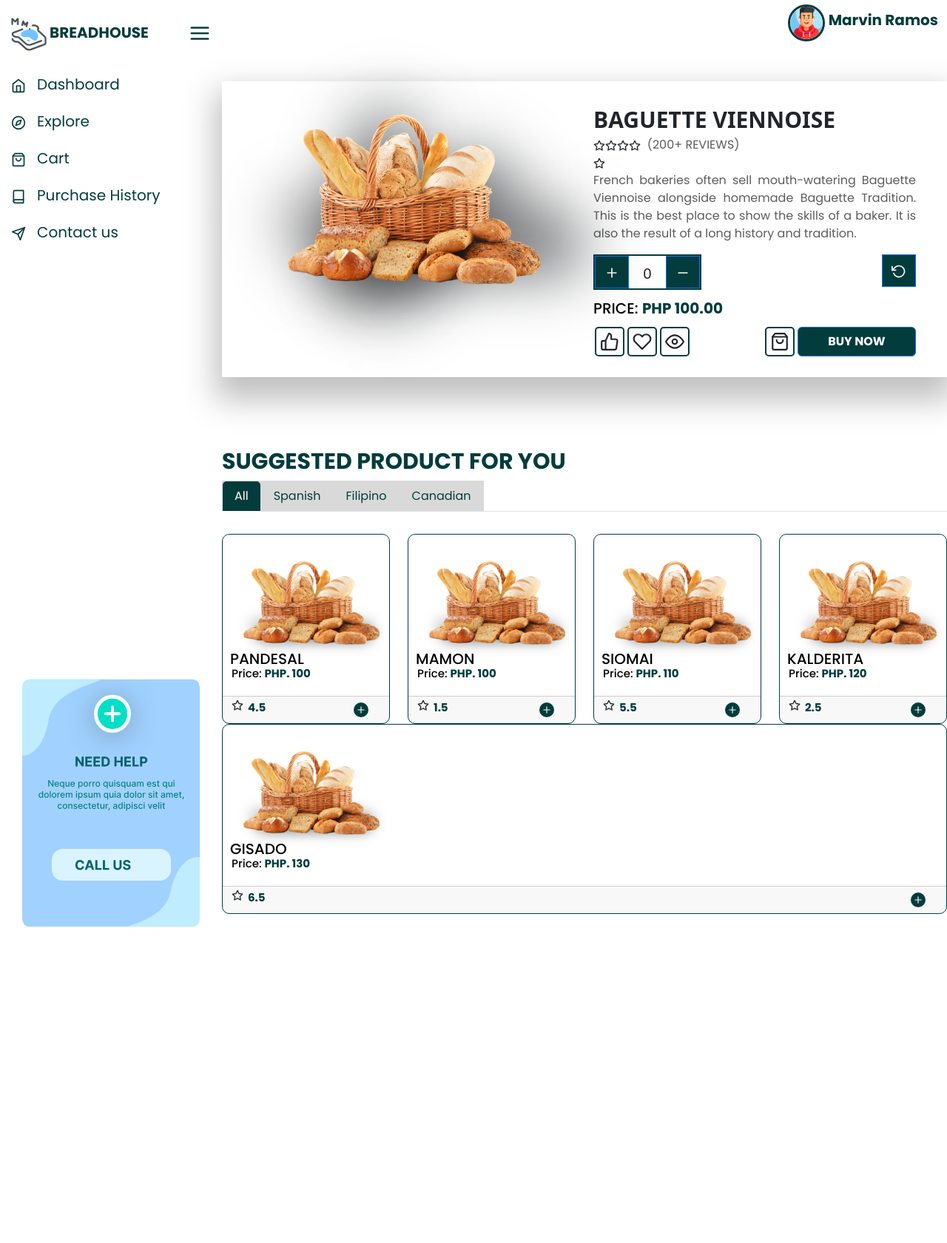
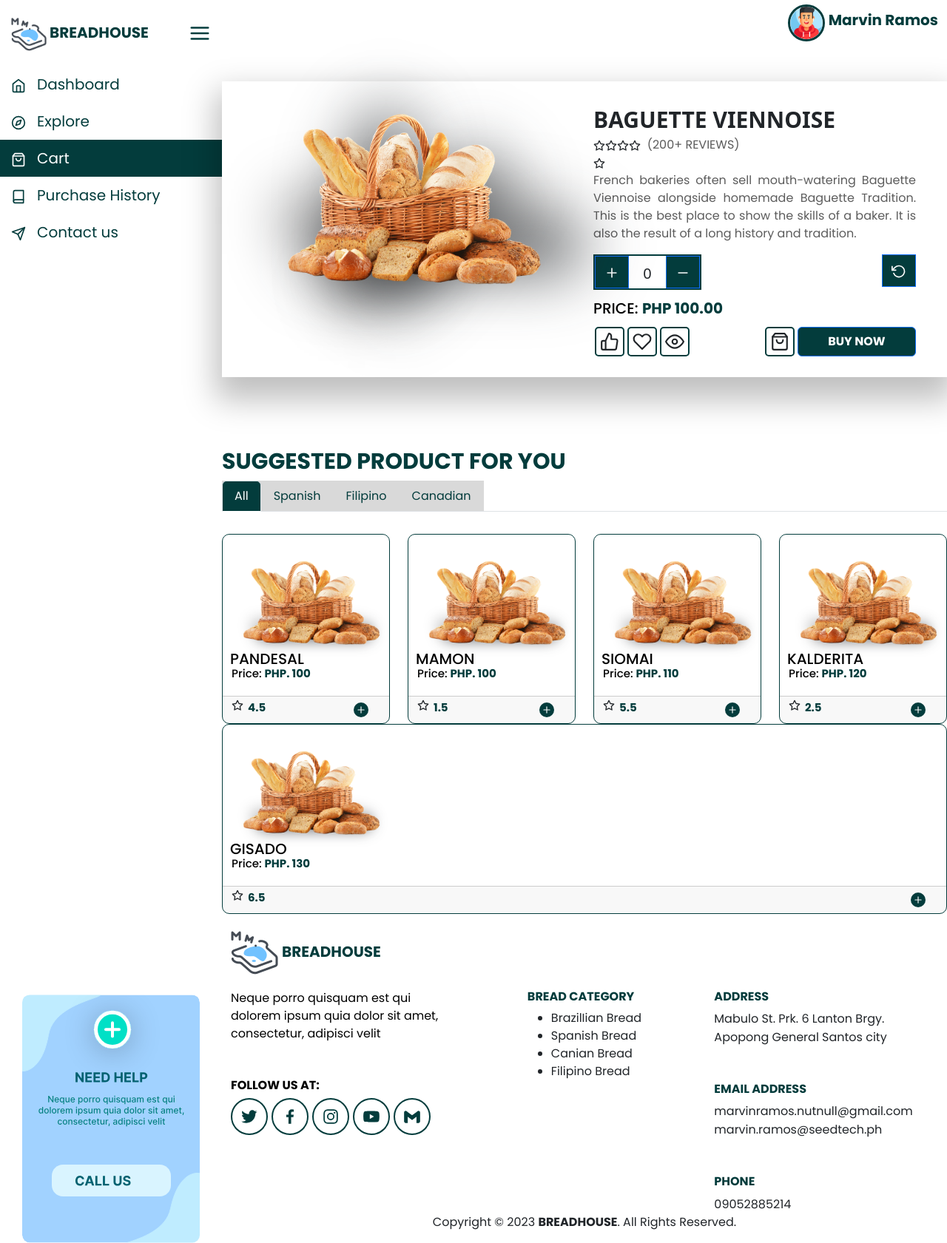
Before and after one commit to MarvsTech/bread-house-app, a React (Create React App) app: page /cart in a window 1280 px wide. Shown: the whole page at 74% size. Before the commit the page ends 1254 px from the top, so only its background shows below. Built offline with nearby package versions, Linux system fonts and the light colour scheme.

Commit message:
updating responsive functionality

```diff
--- a/src/app.css
+++ b/src/app.css
@@ -79,8 +79,8 @@ main {
   transition: all 0.5s;
 }
 .sidebar .navbar-link.active {
-  background-color: #fff;
-  color: #033C3C;
+  background-color: #033C3C;
+  color: #fff;
 }
 .sidebar .contact-us {
   display: flex !important;
@@ -211,7 +211,26 @@ main {
   font-size: 20px;
   padding: 3px;
 }
+@media (max-width: 600px) {
+  .product-card .product-card-container {
+    padding: 10px;
+  }
+  .product-card .card-body img {
+    width: 100%;
+  }
+}
 
+@media (max-width: 600px) {
+  .product-card-container {
+    padding: 10px;
+  }
+}
+
+@media (max-width: 600px) {
+  .card-body img {
+    width: 100%;
+  }
+}
 .banner-container {
   align-items: center;
   display: flex;
@@ -353,13 +372,35 @@ footer .container .footer-heading .social-icon-container h6 {
   font-family: "Poppins", sans-serif;
   font-weight: bold;
 }
+footer .container .footer-heading .social-icon-container .icons {
+  display: flex;
+  align-items: center;
+}
 footer .container .footer-heading .social-icon-container .icons svg {
   margin-right: 5px;
   font-size: 50px;
   background: #fff;
-  border: 2px solid;
+  border: 2px solid #033C3C;
+  color: #033C3C;
   padding: 10px;
   border-radius: 50px;
+  transition: color 0.3s ease;
+}
+footer .container .footer-heading .social-icon-container .icons svg.hover {
+  fill: #033C3C;
+  color: #fff;
+  border: 2px solid #033C3C;
+  cursor: pointer;
+}
+@media (max-width: 600px) {
+  footer .container .footer-heading {
+    margin-bottom: 15px !important;
+    margin-top: 15px !important;
+  }
+}
+footer .container .bread-category-container {
+  display: flex;
+  justify-content: center;
 }
 footer .container .bread-category-container .bread-category h6 {
   font-size: 16px;
@@ -372,6 +413,11 @@ footer .container .bread-category-container .bread-category small ul li {
   font-size: 16px;
   font-family: "Poppins", sans-serif;
 }
+@media (max-width: 600px) {
+  footer .container .bread-category-container {
+    justify-content: flex-start;
+  }
+}
 footer .container .contact-info-container .contact-info h6 {
   font-size: 16px;
   font-weight: bold;
@@ -383,10 +429,14 @@ footer .container .contact-info-container .contact-info small {
   font-size: 16px;
   font-family: "Poppins", sans-serif;
 }
-
-.bread-category-container {
-  display: flex;
-  justify-content: center;
+@media (max-width: 600px) {
+  footer .container .row {
+    flex-direction: column-reverse;
+  }
+  footer .container .row .contact-info {
+    margin-bottom: 15px !important;
+    margin-top: 15px !important;
+  }
 }
 
 .footer-right {
@@ -426,6 +476,11 @@ footer .container .contact-info-container .contact-info small {
   height: 114px;
   left: 11px;
   position: relative;
+}
+@media (max-width: 600px) {
+  .carousel-item .card-column .product-image {
+    width: 100%;
+  }
 }
 .carousel-item .card-column .product-name {
   left: 10px;
@@ -607,9 +662,6 @@ footer .container .contact-info-container .contact-info small {
   .banner-container .banner-row div .product-counter-container .product-reset-wrapper button svg {
     font-size: 30px;
   }
-  .banner-container .banner-row div div .banner-description {
-    font-size: 12px;
-  }
   .banner-container .banner-row div .row .product-icon-info-container {
     width: unset;
   }
@@ -684,8 +736,18 @@ footer .container .contact-info-container .contact-info small {
   color: #fff;
   letter-spacing: 1px;
 }
+@media (max-width: 600px) {
+  .product-table thead tr {
+    font-size: 16px;
+  }
+}
 .product-table tbody tr td {
   font-size: 20px;
+}
+@media (max-width: 600px) {
+  .product-table tbody tr td {
+    font-size: 16px;
+  }
 }
 
 .product-name-table {
--- a/src/components/Footer.jsx
+++ b/src/components/Footer.jsx
@@ -8,6 +8,13 @@ import { BiLogoFacebook, BiLogoInstagram, BiLogoTwitter,
     BiLogoYoutube, BiLogoGmail } from "react-icons/bi";
 
 const Footer = () => {
+
+    const twitterUrl = '#';
+    const facebookUrl = '#';
+    const instagramUrl = '#';
+    const youtubeUrl = '#';
+    const gmailUrl = '#';
+
     return (
         <>
             <footer>
@@ -24,11 +31,21 @@ const Footer = () => {
                                 <h6>FOLLOW US AT:</h6>
 
                                 <div className="icons">
+                                    <a href={twitterUrl} target="_blank" rel="noopener noreferrer">
                                         <BiLogoTwitter />
+                                    </a>
+                                    <a href={facebookUrl} target="_blank" rel="noopener noreferrer">
                                         <BiLogoFacebook />
+                                    </a>
+                                    <a href={instagramUrl} target="_blank" rel="noopener noreferrer">
                                         <BiLogoInstagram />
+                                    </a>
+                                    <a href={youtubeUrl} target="_blank" rel="noopener noreferrer">
                                         <BiLogoYoutube />
+                                    </a>
+                                    <a href={gmailUrl} target="_blank" rel="noopener noreferrer">
                                         <BiLogoGmail />
+                                    </a>
                                 </div>
                             </div>
                         </Col>
--- a/src/components/ProductTab.jsx
+++ b/src/components/ProductTab.jsx
@@ -77,7 +77,7 @@ const ProductTab = () => {
                     {chunkedProducts.map((row, rowIndex) => (
                         <Row key={rowIndex}>
                         {row.map(product => (
-                            <Col key={product.id}>
+                            <Col key={product.id} className='product-card-container'>
                             <Card className="product-card" key={product.id}>
                                 <Card.Body>
                                 <div className="blur-background"></div>
--- a/src/components/ProductTable.jsx
+++ b/src/components/ProductTable.jsx
@@ -28,7 +28,7 @@ const ProductTable = () => {
     );
     return (
         <>
-            <Table striped bordered hover className='product-table'>
+            <Table striped bordered hover className='product-table' responsive="sm">
                 <thead>
                     <tr>
                         <th>
@@ -37,7 +37,7 @@ const ProductTable = () => {
                         <th>#</th>
                         <th className='product-name-table'>Products</th>
                         <th>Price</th>
-                        <th>Quantity</th>
+                        <th>Qty</th>
                         <th>Total</th>
                         <th></th>
                     </tr>
--- a/src/pages/Cart.jsx
+++ b/src/pages/Cart.jsx
@@ -16,9 +16,9 @@ const Cart = () => {
       <section className="product-category my-5">
         <ProductTab />
       </section>
-      {/* <section className="footer mt-auto">
+      <section className="footer mt-auto">
         <Footer />
-      </section> */}
+      </section>
     </div>
   )
 }
--- a/src/styles/_main.scss
+++ b/src/styles/_main.scss
@@ -75,8 +75,8 @@ main {
             transition: all 0.5s;
         }
         &.active {
-            background-color: $primary-color;
-            color: $main-color;
+            background-color: $main-color;
+            color: $primary-color;
         }
     }
 
@@ -164,6 +164,31 @@ main {
 
         .plus-btn {
             @include custom-plus-btn;
+        }
+    }
+
+    @media (max-width: 600px) {
+        .product-card-container {
+            padding: 10px;
+        }
+        .card-body {
+            img {
+                width: 100%;
+            }
+        }
+    }
+}
+
+.product-card-container {
+    @media (max-width: 600px) {
+        padding: 10px;
+    }
+}
+
+@media (max-width: 600px) {
+    .card-body {
+        img {
+            width: 100%;
         }
     }
 }
@@ -327,19 +352,39 @@ footer {
                     font-weight: bold;
                 }
                 .icons {
+                    display: flex;
+                    align-items: center;
+
                     svg {
                         margin-right: 5px;
                         font-size: 50px;
                         background: $primary-color;
-                        border: 2px solid;
+                        border: 2px solid $main-color;
+                        color: $main-color;
                         padding: 10px;
                         border-radius: 50px;
+                        transition: color 0.3s ease;
+
+                        &.hover {
+                            fill: $main-color;
+                            color: $primary-color;
+                            border: 2px solid $main-color;
+                            cursor: pointer;
+                        }
                     }
                 }
+            }
+
+            @media (max-width: 600px) {
+                margin-bottom: 15px !important;
+                margin-top: 15px !important;
             }
         }
 
         .bread-category-container {
+            display: flex;
+            justify-content: center;
+
             .bread-category {
                 h6 {
                     @include custom-sub-heading;
@@ -354,6 +399,10 @@ footer {
                     }
                 }
             }
+
+            @media (max-width: 600px) {
+                justify-content: flex-start;
+            }
         }
 
         .contact-info-container {
@@ -367,11 +416,21 @@ footer {
             }
         }
     }
+
+    @media (max-width: 600px) {
+        .container {
+            .row {
+                flex-direction: column-reverse;
+
+                .contact-info {
+                    margin-bottom: 15px !important;
+                    margin-top: 15px !important;
+                }
+            }
+        }
+    }
 }
-.bread-category-container {
-    display: flex;
-    justify-content: center;
-}
+
 .footer-right {
     @include custom-text;
     text-align: center;
@@ -392,6 +451,10 @@ footer {
         }
         .product-image {
             @include custom-product-image;
+
+            @media (max-width: 600px) {
+                width: 100%;
+            }
         }
         .product-name {
             @include custom-product-name;
@@ -535,7 +598,7 @@ footer {
                 }
                 div {
                     .banner-description {
-                        font-size: 12px;
+                        // font-size: 12px;
                     }
                 }
                 .row {
@@ -617,12 +680,26 @@ footer {
                 letter-spacing: 1px;
             }
         }
+
+        @media (max-width: 600px) {
+            tr {
+                font-size: $paragraph;
+            }
+        }
     }
 
     tbody {
         tr {
             td {
                 font-size: 20px;
+            }
+        }
+
+        @media (max-width: 600px) {
+            tr {
+                td {
+                    font-size: $paragraph;
+                }
             }
         }
     }
```
Also changed, not shown: 1 other file (tests, documents, lock files or other folders). Lines whose indentation alone changed are shown as unchanged.
